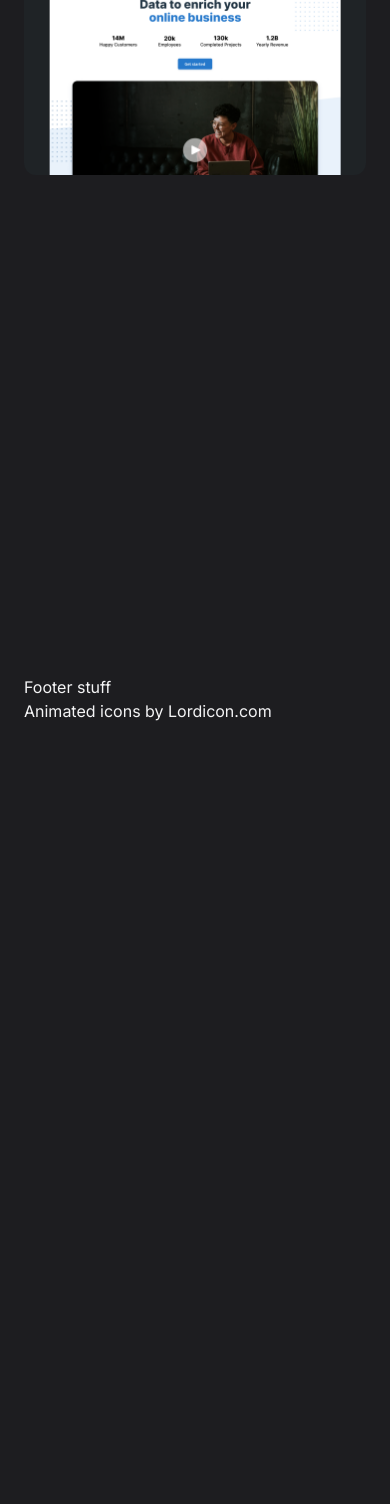
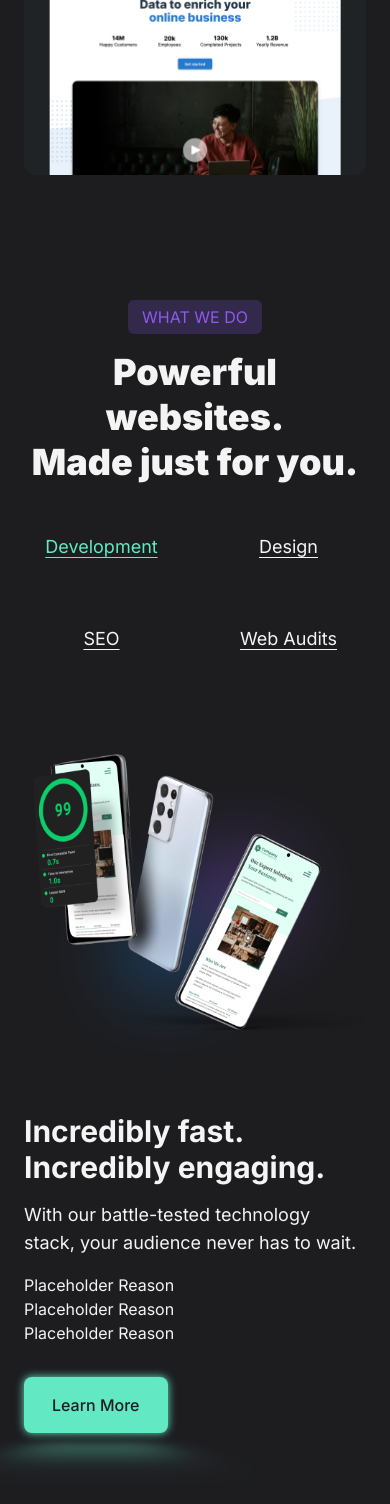
Before and after one commit to jaminwebdev/outfoxweb-sveltekit, a SvelteKit app: page / in a window 390 px wide. Shown: the part 2371-3875 px from the top of the page. Before the commit the page ends 3094 px from the top, so only its background shows below. Built offline with nearby package versions, Linux system fonts and the light colour scheme.

Commit message:
Service tabs functionality

```diff
--- /dev/null
+++ b/src/lib/components/ServicesTabs.svelte
@@ -0,0 +1,135 @@
+<script lang="ts">
+	import WebDevImg from '$lib/images/Mobile_Score.png?format=webp&quality=100&w=475';
+	import ImgBackground from '$lib/components/ImgBackground.svelte';
+	import GlowButton from './GlowButton.svelte';
+	import { fade } from 'svelte/transition';
+
+	const services = ['Development', 'Design', 'SEO', 'Web Audits'];
+	let activeService = 'Development';
+</script>
+
+<section class="my-[125px] grid">
+	<p class="bg-tertiary/20 text-tertiary py-[5px] px-[14px] rounded-md text-base mb-4 m-auto">
+		WHAT WE DO
+	</p>
+	<h2 class="text-center mb-8 leading-tight">
+		Powerful websites. <br />
+		Made just for you.
+	</h2>
+	<!-- tabs -->
+	<div class="grid grid-cols-2 gap-8 sm:gap-4 sm:grid-cols-4 max-w-4xl m-auto w-full mb-20 sm:mb-8">
+		{#each services as service}
+			<button
+				class="p-4 underline underline-offset-4 text-lg {activeService === service
+					? 'text-secondary decoration-secondary dark:text-primary dark:decoration-primary'
+					: ''}"
+				on:click={() => (activeService = service)}>{service}</button>
+		{/each}
+	</div>
+	<div class="grid grid-cols-1 grid-rows-1">
+		{#if activeService === 'Development'}
+			<div class="col-start-1 row-start-1">
+				<div
+					class="grid grid-cols-1 sm:grid-cols-2 gap-6 sm:gap-32 items-center"
+					in:fade={{ duration: 150, delay: 200 }}
+					out:fade={{ duration: 150 }}>
+					<div class="py-14 grid gap-4 justify-items-start">
+						<h3>Incredibly fast. <br />Incredibly engaging.</h3>
+						<p>With our battle-tested technology stack, your audience never has to wait.</p>
+						<ul>
+							<li>Placeholder Reason</li>
+							<li>Placeholder Reason</li>
+							<li>Placeholder Reason</li>
+						</ul>
+						<GlowButton classes="mt-4" type="link" link="/">Learn More</GlowButton>
+					</div>
+					<div class="row-start-1 sm:row-start-auto relative justify-self-end">
+						<img
+							class="relative z-[1]"
+							src={WebDevImg}
+							alt="Mobile website design with Lighthouse performance score" />
+						<ImgBackground classes="absolute -z-0 top-[30px] -right-[80px] w-[140%]" />
+					</div>
+				</div>
+			</div>
+		{/if}
+		{#if activeService === 'Design'}
+			<div class="col-start-1 row-start-1">
+				<div
+					class="grid grid-cols-1 sm:grid-cols-2 gap-6 sm:gap-32 items-center"
+					in:fade={{ duration: 150, delay: 200 }}
+					out:fade={{ duration: 150 }}>
+					<div class="py-14 grid gap-4 justify-items-start">
+						<h3>Design</h3>
+						<p>With our battle-tested technology stack, your audience never has to wait.</p>
+						<ul>
+							<li>Placeholder Reason</li>
+							<li>Placeholder Reason</li>
+							<li>Placeholder Reason</li>
+						</ul>
+						<GlowButton classes="mt-4" type="link" link="/">Learn More</GlowButton>
+					</div>
+					<div class="row-start-1 sm:row-start-auto relative justify-self-end">
+						<img
+							class="relative z-[1]"
+							src={WebDevImg}
+							alt="Mobile website design with Lighthouse performance score" />
+						<ImgBackground classes="absolute -z-0 top-[30px] -right-[80px] w-[140%]" />
+					</div>
+				</div>
+			</div>
+		{/if}
+		{#if activeService === 'SEO'}
+			<div class="col-start-1 row-start-1">
+				<div
+					class="grid grid-cols-1 sm:grid-cols-2 gap-6 sm:gap-32 items-center"
+					in:fade={{ duration: 150, delay: 200 }}
+					out:fade={{ duration: 150 }}>
+					<div class="py-14 grid gap-4 justify-items-start">
+						<h3>SEO</h3>
+						<p>With our battle-tested technology stack, your audience never has to wait.</p>
+						<ul>
+							<li>Placeholder Reason</li>
+							<li>Placeholder Reason</li>
+							<li>Placeholder Reason</li>
+						</ul>
+						<GlowButton classes="mt-4" type="link" link="/">Learn More</GlowButton>
+					</div>
+					<div class="row-start-1 sm:row-start-auto relative justify-self-end">
+						<img
+							class="relative z-[1]"
+							src={WebDevImg}
+							alt="Mobile website design with Lighthouse performance score" />
+						<ImgBackground classes="absolute -z-0 top-[30px] -right-[80px] w-[140%]" />
+					</div>
+				</div>
+			</div>
+		{/if}
+		{#if activeService === 'Web Audits'}
+			<div class="col-start-1 row-start-1">
+				<div
+					class="grid grid-cols-1 sm:grid-cols-2 gap-6 sm:gap-32 items-center"
+					in:fade={{ duration: 150, delay: 200 }}
+					out:fade={{ duration: 150 }}>
+					<div class="py-14 grid gap-4 justify-items-start">
+						<h3>Audits</h3>
+						<p>With our battle-tested technology stack, your audience never has to wait.</p>
+						<ul>
+							<li>Placeholder Reason</li>
+							<li>Placeholder Reason</li>
+							<li>Placeholder Reason</li>
+						</ul>
+						<GlowButton classes="mt-4" type="link" link="/">Learn More</GlowButton>
+					</div>
+					<div class="row-start-1 sm:row-start-auto relative justify-self-end">
+						<img
+							class="relative z-[1]"
+							src={WebDevImg}
+							alt="Mobile website design with Lighthouse performance score" />
+						<ImgBackground classes="absolute -z-0 top-[30px] -right-[80px] w-[140%]" />
+					</div>
+				</div>
+			</div>
+		{/if}
+	</div>
+</section>
--- a/src/routes/+page.svelte
+++ b/src/routes/+page.svelte
@@ -5,6 +5,7 @@
 	import ImgBackground from '$lib/components/ImgBackground.svelte';
 	import BenefitCard from '$lib/components/BenefitCard.svelte';
 	import PortfolioRow from '$lib/components/PortfolioRow.svelte';
+	import ServicesTabs from '$lib/components/ServicesTabs.svelte';
 </script>
 
 <div class="grid grid-cols-1 md:grid-cols-2 items-center gap-32 md:gap-14 py-20 md:py-24">
@@ -48,4 +49,5 @@
 	</BenefitCard>
 </div>
 <PortfolioRow />
+<ServicesTabs />
 <div class="h-[500px]" />
```
Also changed, not shown: src/lib/images/Mobile_Score.png (added).
